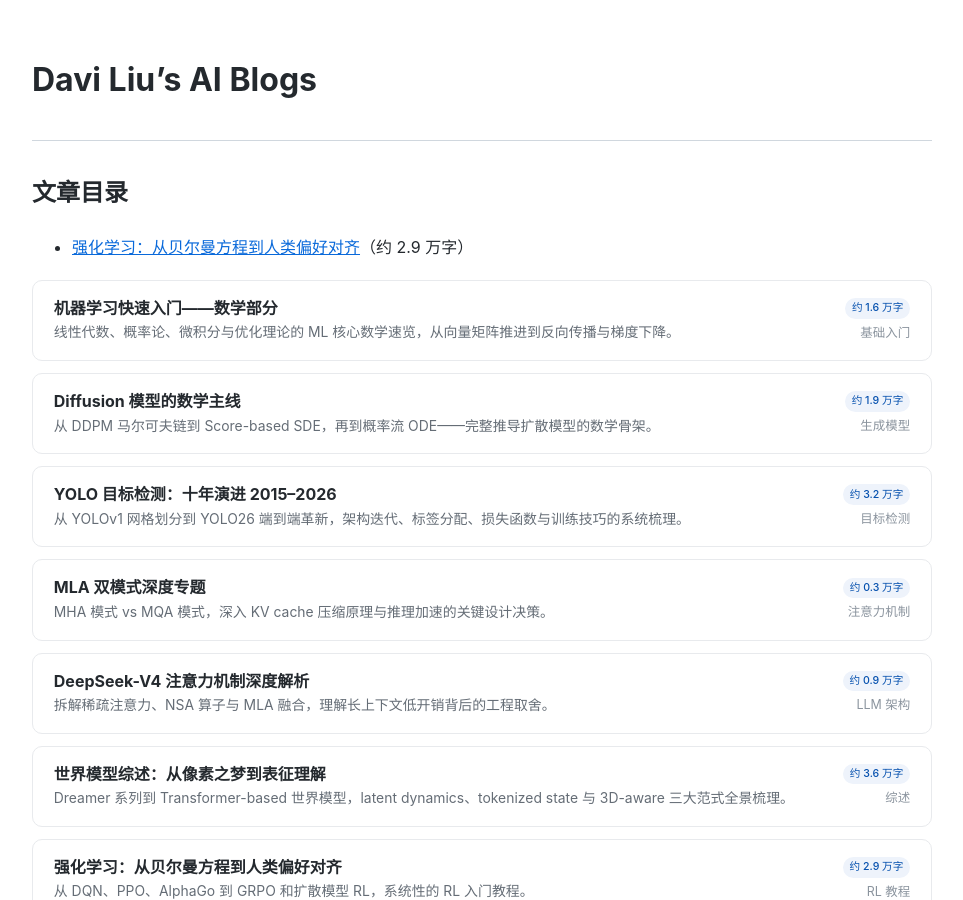
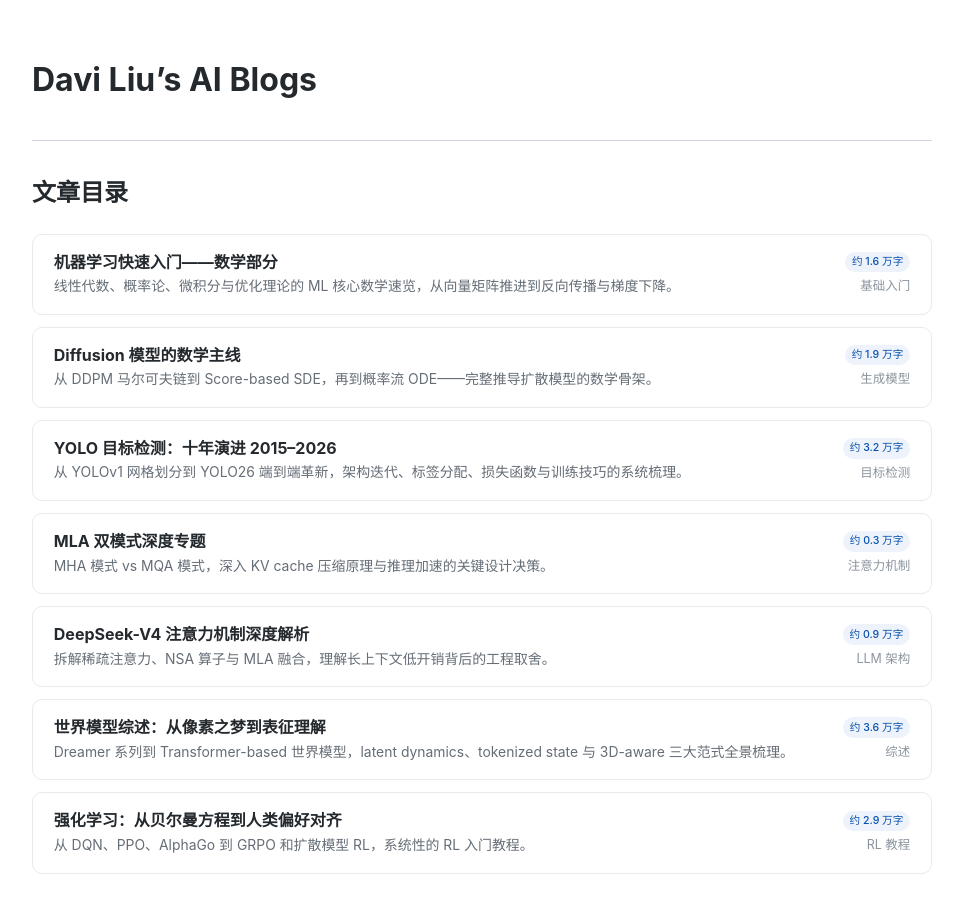
Before and after one commit to liuwwei3/liuwwei3.github.io, a Jekyll site: the page built from index.md, in a window 1280 px wide and 900 px high. Shown: the whole window, without its empty margins (158-1121 px from the left). Built offline with Jekyll 4.4.1, drawn with Linux system fonts in a browser that asks for light colours.

Commit message:
remove duplicate plain-text RL link from index.md
Co-Authored-By: Claude <noreply@anthropic.com>

```diff
--- a/index.md
+++ b/index.md
@@ -88,7 +88,6 @@ title: "Davi Liu's AI Blogs"
 
 ## 文章目录
 
-- [强化学习：从贝尔曼方程到人类偏好对齐](blogs/RL-Tutorial)（约 2.9 万字）
 <div class="post-list">
 
   <a href="blogs/math-primer-for-ml" style="text-decoration:none; color:inherit;">
```
